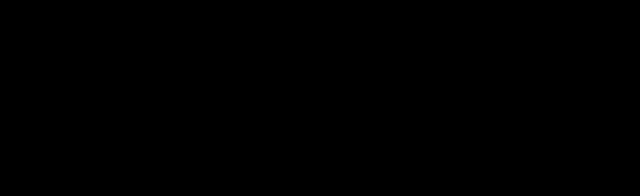
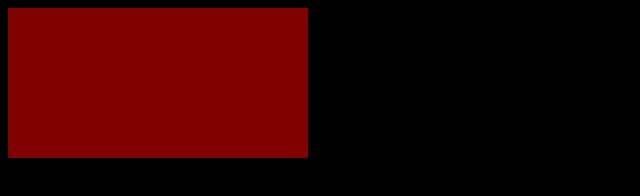
Before and after one commit to SameDaySasha/TowerDefenseGame, a plain HTML site: page index.html in a window 1280 px wide. Shown: the whole page, without its empty margins (0-640 px from the left). Drawn offline with Linux system fonts and the light colour scheme.

Commit message:
CanvasDebug2

```diff
--- a/index.html
+++ b/index.html
@@ -7,5 +7,7 @@
 <script>
 const canvas = document.querySelector('canvas');
 const c = canvas.getContext('2d');
+c.fillStyle = 'rgba(255,0,0,0.5)';
+c.fillRect(0,0, canvas.width, canvas.height);
 console.log(canvas);
 </script>
```
